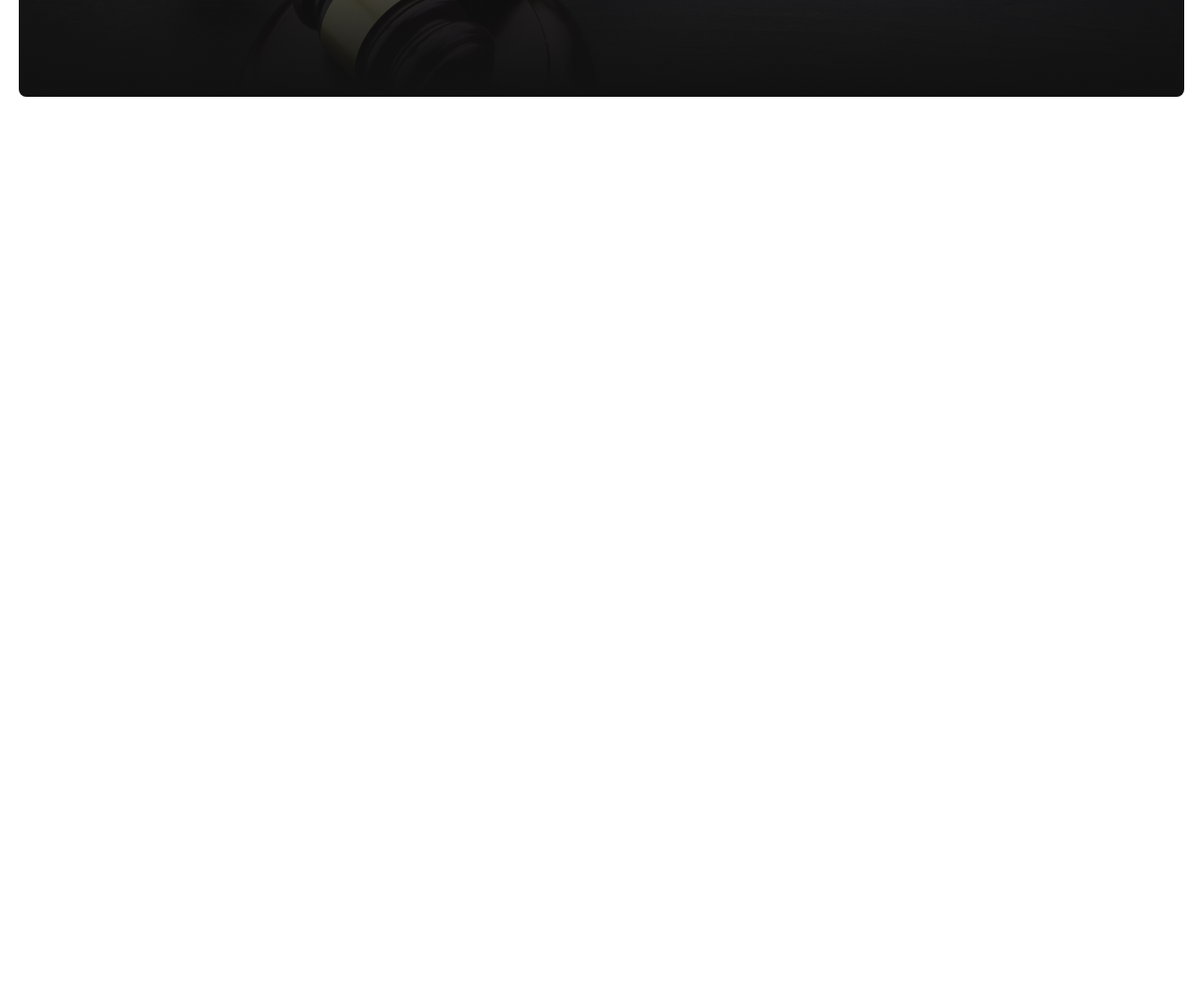
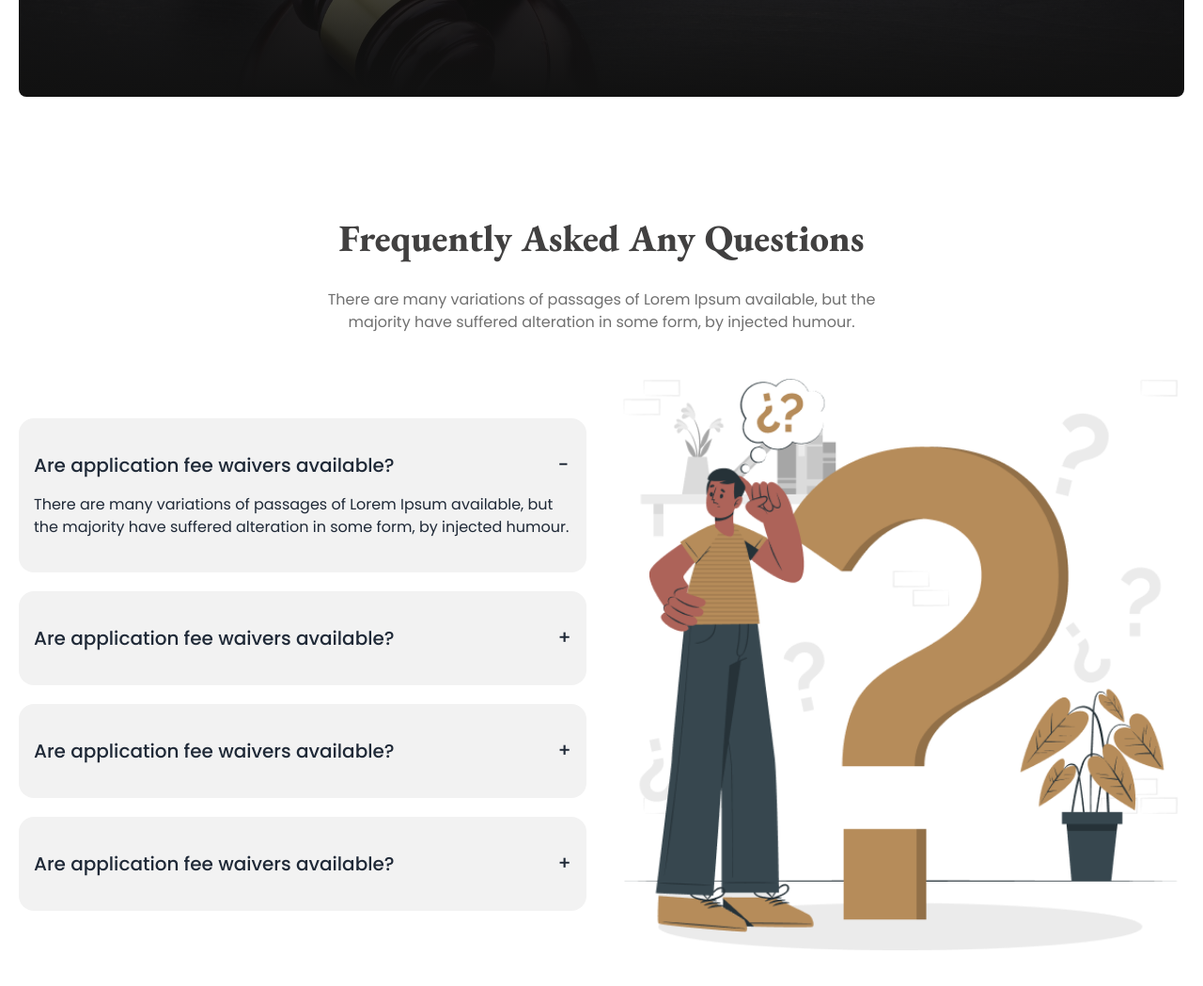
Before and after one commit to borhansiddque/legal-solution, a plain HTML site: page index.html in a window 1280 px wide. Shown: the part 2490-3539 px from the top of the page at 94% size. Before the commit the page ends 2713 px from the top, so only its background shows below. Drawn offline with nearby package versions, Linux system fonts and the light colour scheme.

Commit message:
Module 15 Practice - Legal Solution Website - FAQ Section Done

```diff
--- a/index.html
+++ b/index.html
@@ -327,6 +327,49 @@
             </div>
 
         </section>
+        <!-- FAQ Section -->
+        <section class="my-20 md:my-[120px] px-2 lg:px-5">
+            <div class="text-center space-y-4 sm:space-y-6 w-full sm:w-3/4 lg:w-1/2 mx-auto">
+                <h2 class="text-[40px] font-extrabold color-primary">Frequently Asked Any Questions</h2>
+                <p class="color-secondary">There are many variations of passages of Lorem Ipsum available, but the
+                    majority have suffered alteration in some form, by injected humour.</p>
+            </div>
+            <div class="mt-12 flex flex-col-reverse md:flex-row items-center gap-8">
+                <div class="space-y-5 flex-1">
+                    <div class="collapse collapse-plus bg-base-200 py-5">
+                        <input type="radio" name="my-accordion-3" checked="checked" />
+                        <div class="collapse-title text-xl font-medium">Are application fee waivers available?</div>
+                        <div class="collapse-content">
+                            <p>There are many variations of passages of Lorem Ipsum available, but the majority have suffered alteration in some form, by injected humour.</p>
+                        </div>
+                    </div>
+                    <div class="collapse collapse-plus bg-base-200 py-5">
+                        <input type="radio" name="my-accordion-3" />
+                        <div class="collapse-title text-xl font-medium">Are application fee waivers available?</div>
+                        <div class="collapse-content">
+                            <p>There are many variations of passages of Lorem Ipsum available, but the majority have suffered alteration in some form, by injected humour.</p>
+                        </div>
+                    </div>
+                    <div class="collapse collapse-plus bg-base-200 py-5">
+                        <input type="radio" name="my-accordion-3" />
+                        <div class="collapse-title text-xl font-medium">Are application fee waivers available?</div>
+                        <div class="collapse-content">
+                            <p>There are many variations of passages of Lorem Ipsum available, but the majority have suffered alteration in some form, by injected humour.</p>
+                        </div>
+                    </div>
+                    <div class="collapse collapse-plus bg-base-200 py-5">
+                        <input type="radio" name="my-accordion-3" />
+                        <div class="collapse-title text-xl font-medium">Are application fee waivers available?</div>
+                        <div class="collapse-content">
+                            <p>There are many variations of passages of Lorem Ipsum available, but the majority have suffered alteration in some form, by injected humour.</p>
+                        </div>
+                    </div>
+                </div>
+                <div class="flex-1">
+                    <img src="./images/faq.png" alt="" class="w-full">
+                </div>
+            </div>
+        </section>
     </main>
 </body>
 
```
